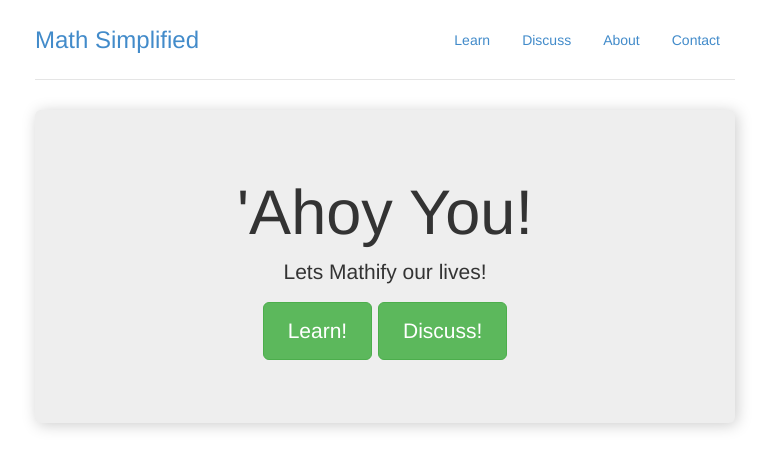
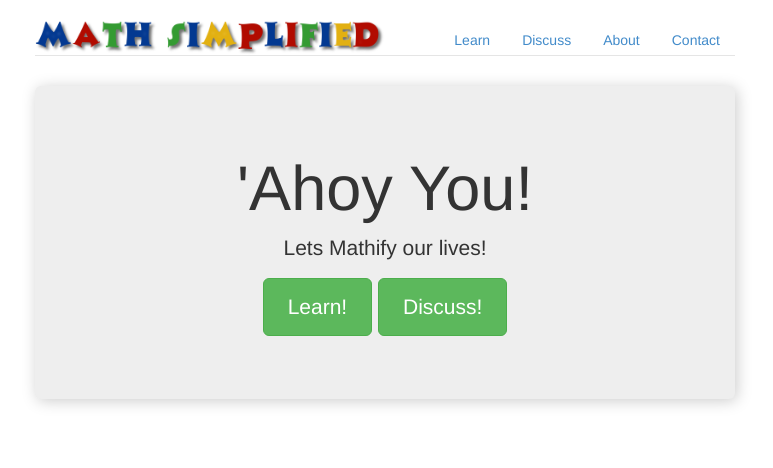
Before and after one commit to kaushikchaubal/math-simplified, a website: page index.html in a window 1280 px wide. Shown: the whole page, without its empty margins (255-1028 px from the left). Drawn offline with Linux system fonts and the light colour scheme.

Commit message:
Adding logo

```diff
--- a/index.html
+++ b/index.html
@@ -17,7 +17,7 @@
           <li><a ng-href="#/about">About</a></li>
           <li><a ng-href="#/construction">Contact</a></li>
         </ul>
-        <h3 class="text-muted"><a ng-href="#">Math Simplified</a></h3>
+        <a ng-href="#"><img src="app/images/logo.png" width="50%"></img></a>
       </div>
 
       <div ng-view=""></div>
```
Also changed, not shown: app/images/logo.png (added).
